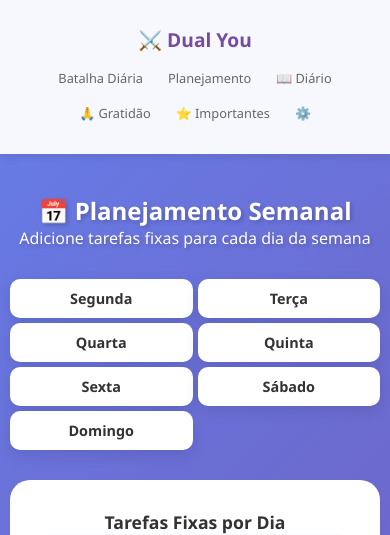
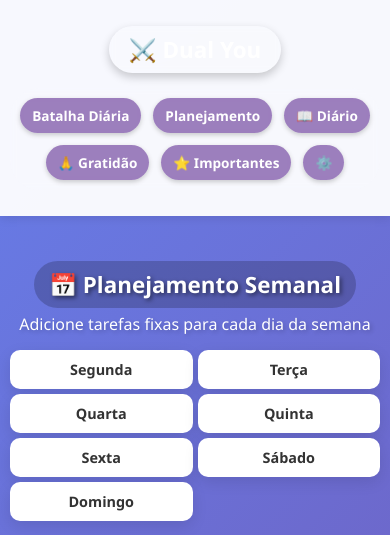
Before and after one commit to RaquelSantos380/Dual-you, a Flask app: page /planejamento in a window 390 px wide. Shown: the top 535 px of the page. Run offline with Flask 3, Linux system fonts and the light colour scheme; data that the repository does not hold is empty.

Commit message:
Ajustes responsivos para mobile

```diff
--- a/static/style.css
+++ b/static/style.css
@@ -643,3 +643,96 @@ body {
 * {
     max-width: 100%;
 }
+/* ======================================== */
+/* CORREÇÕES ESPECÍFICAS PARA MOBILE */
+/* ======================================== */
+
+@media only screen and (max-width: 600px) {
+    /* Container da navbar para mobile */
+    .nav-container {
+        flex-direction: column !important;
+        align-items: center !important;
+        padding: 10px !important;
+        width: 100% !important;
+    }
+
+    /* Menu de navegação */
+    .nav-menu {
+        display: flex !important;
+        flex-wrap: wrap !important;
+        justify-content: center !important;
+        gap: 8px !important;
+        margin-top: 10px !important;
+        width: 100% !important;
+        background: rgba(255, 255, 255, 0.1) !important;
+        backdrop-filter: blur(5px) !important;
+        border-radius: 30px !important;
+        padding: 8px !important;
+    }
+
+    /* Links da navbar */
+    .nav-link {
+        color: white !important;
+        background: rgba(118, 75, 162, 0.7) !important;
+        padding: 8px 12px !important;
+        border-radius: 20px !important;
+        font-size: 0.85rem !important;
+        font-weight: bold !important;
+        box-shadow: 0 2px 5px rgba(0,0,0,0.2) !important;
+        display: inline-flex !important;
+        align-items: center !important;
+        gap: 4px !important;
+        backdrop-filter: blur(5px) !important;
+    }
+
+    /* Efeito hover */
+    .nav-link:hover {
+        background: rgba(118, 75, 162, 1) !important;
+        transform: scale(1.05) !important;
+    }
+
+    /* Título da página */
+    .header-batalha h1,
+    .header-planejamento h1 {
+        color: white !important;
+        text-shadow: 2px 2px 4px rgba(0,0,0,0.5) !important;
+        font-size: 1.4rem !important;
+        margin-bottom: 5px !important;
+        background: rgba(0,0,0,0.2) !important;
+        padding: 8px 15px !important;
+        border-radius: 30px !important;
+        display: inline-block !important;
+    }
+
+    /* Container do título */
+    .header-batalha,
+    .header-planejamento {
+        margin-top: 5px !important;
+        margin-bottom: 15px !important;
+    }
+
+    /* Ajuste da marca (Dual You) */
+    .nav-brand {
+        color: white !important;
+        font-size: 1.4rem !important;
+        background: rgba(255,255,255,0.15) !important;
+        padding: 8px 20px !important;
+        border-radius: 30px !important;
+        backdrop-filter: blur(5px) !important;
+        box-shadow: 0 4px 10px rgba(0,0,0,0.2) !important;
+        margin-bottom: 5px !important;
+        display: inline-block !important;
+    }
+}
+
+/* Ajuste para telas muito pequenas */
+@media only screen and (max-width: 380px) {
+    .nav-link {
+        padding: 6px 8px !important;
+        font-size: 0.75rem !important;
+    }
+
+    .nav-menu {
+        gap: 4px !important;
+    }
+}
```
